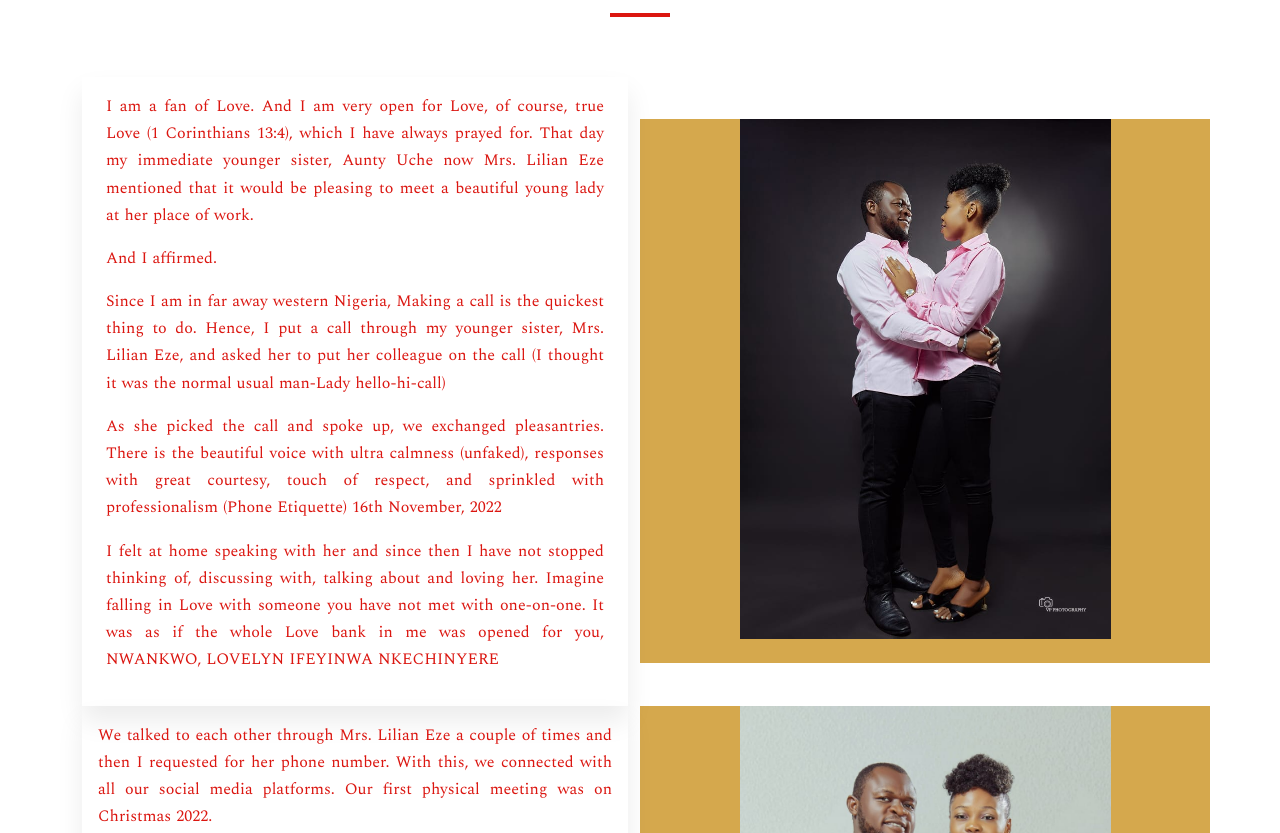
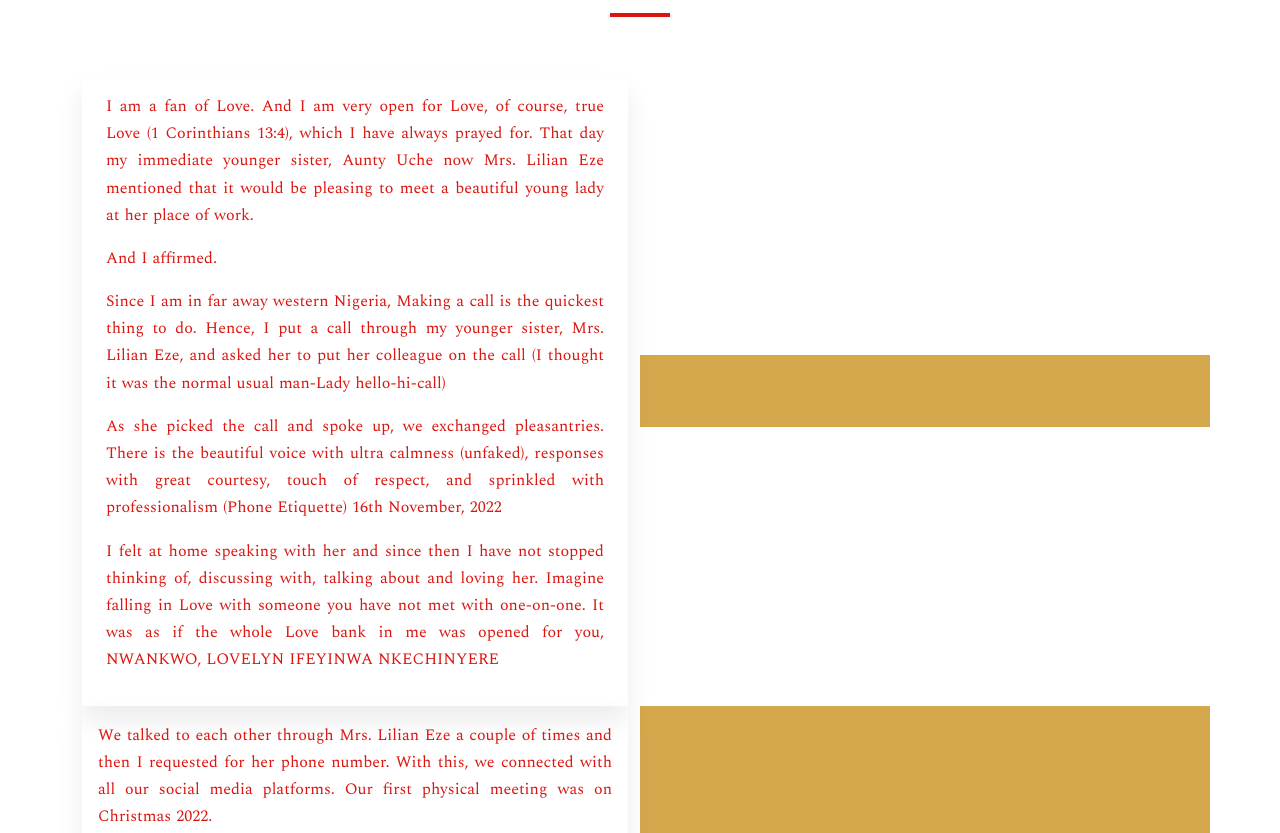
Before and after one commit to DE-DANIELS/lov-vic2024, a plain HTML site: page index.html in a window 1280 px wide. Shown: the part 2660-3493 px from the top of the page. Drawn offline with nearby package versions, Linux system fonts and the light colour scheme; a web font is replaced by a local one.

Commit message:
Update style.css

```diff
--- a/style.css
+++ b/style.css
@@ -241,19 +241,19 @@ img {
     background-color: var(--c-body3);
 }
 
-/* .love-sec1 img,
+.love-sec1 img,
 .love-sec2 img,
 .love-sec3 img {
     height: 520px;
-} */
+}
 
-.love-sec1,
+/* .love-sec1,
 .love-sec2,
 .love-sec3 {
     height: 520px;
-}
+} */
 
-.love-sec1 {
+/* .love-sec1 {
     background-image: url(./assets/Pics-1.jpeg);
     background-repeat: no-repeat;
     background-size: contain;
@@ -272,7 +272,7 @@ img {
     background-repeat: no-repeat;
     background-size: contain;
     background-position: center;
-}
+} */
 
 .love-story p {
     text-align: justify;
@@ -403,4 +403,9 @@ footer>p {
         width: 400px;
         right: -40px;
     }
+
+    /*
+    #about img {
+        min-height: 50px;
+    } */
 }
```
